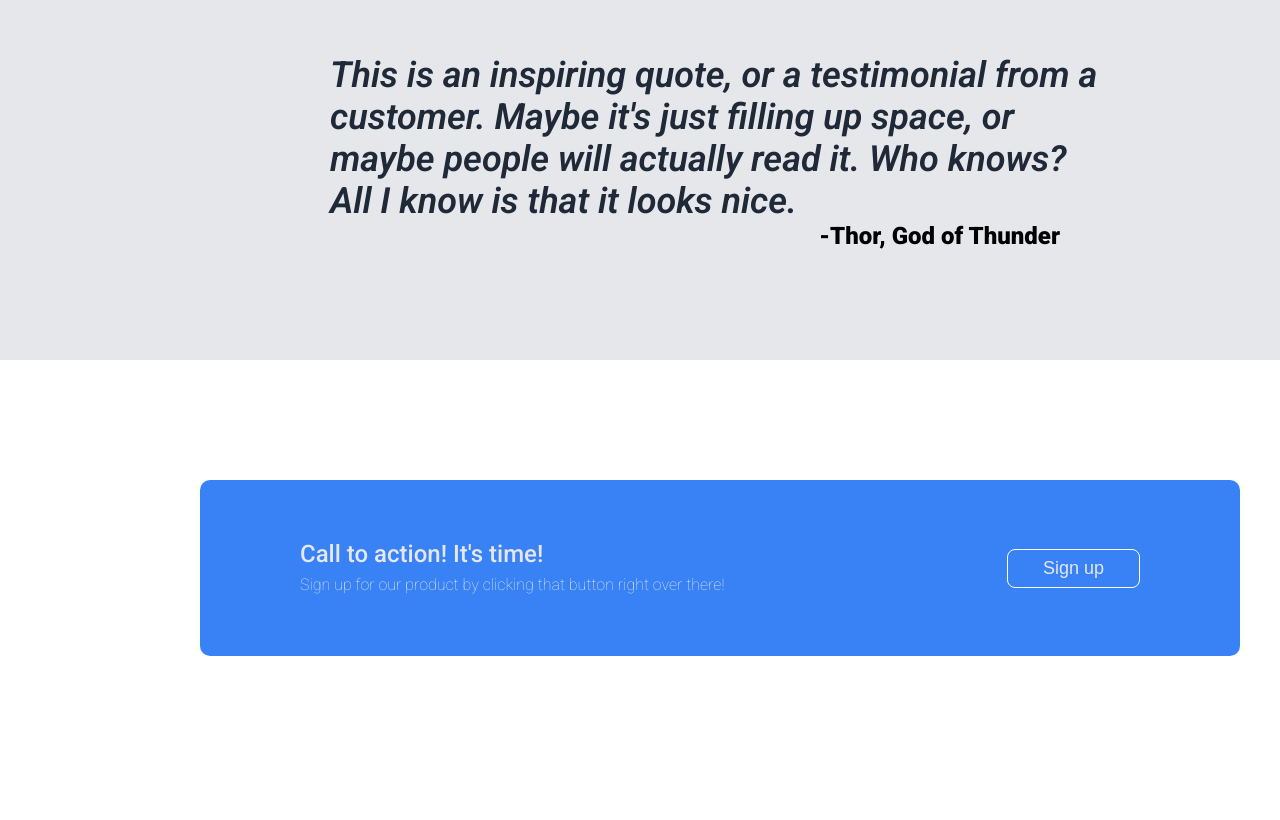
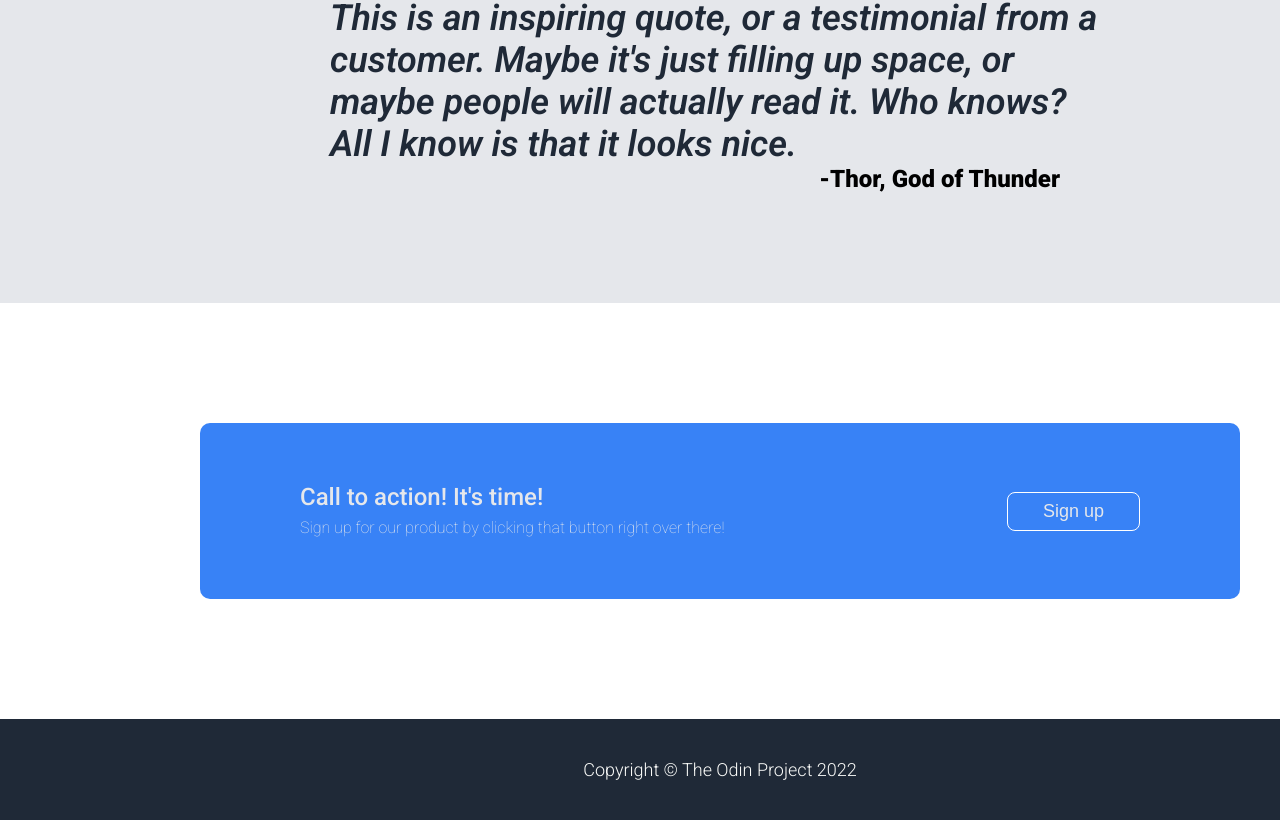
Before and after one commit to Mujeeb4582/Landing-page, a plain HTML site: page index.html in a window 1280 px wide. Shown: the part 1092-1912 px from the top of the page. Drawn offline with Linux system fonts and the light colour scheme.

Commit message:
Footer of the web-page added

```diff
--- a/index.html
+++ b/index.html
@@ -62,9 +62,11 @@
             <div class="statment">Call to action! It's time!<br><span>Sign up for our product by clicking that button right over there!</span></div>
             <div><button class="end">Sign up</button></div>
             </div>
+        </div>
+    </div>
+    <!-- ----------------------main-content-end------------- -->
 
-        </div>
-
-    </div>
+    <!-- ----------------------footer----------------------- -->
+    <footer>Copyright &copy; The Odin Project 2022</footer>
 </body>
 </html>
--- a/style.css
+++ b/style.css
@@ -159,3 +159,18 @@ span {
 .end {
     border: solid white thin;
 }
+
+/*----------- main content end -----------*/
+
+/*------------footer start-----------*/
+
+footer{
+    background-color:#1f2937;
+    display:flex;
+    justify-content: center;
+    align-items: center;
+    padding: 40px;
+    color:#f9faf8;
+    font-size: 18px;
+    font-weight: 300;
+}
```
